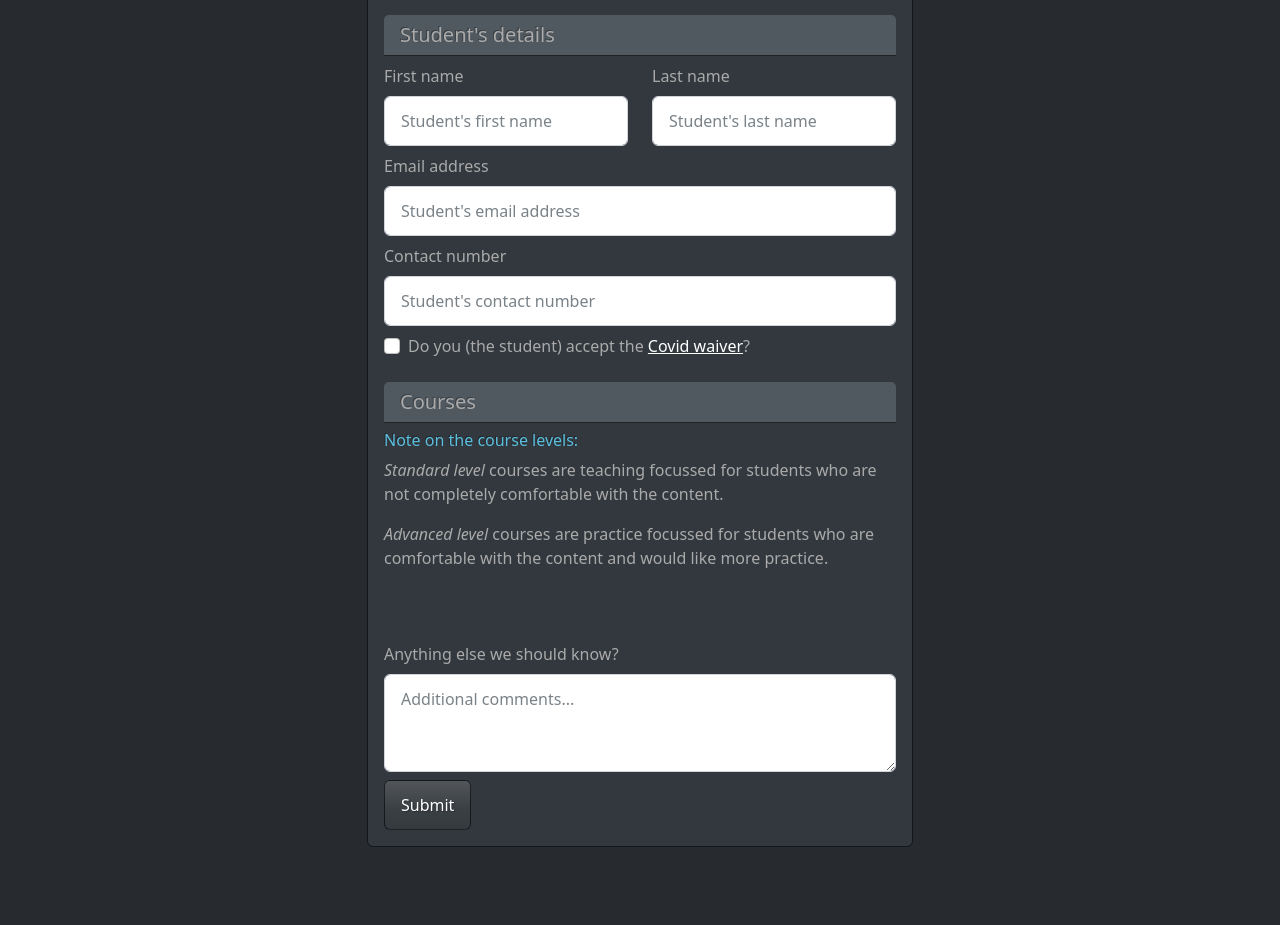
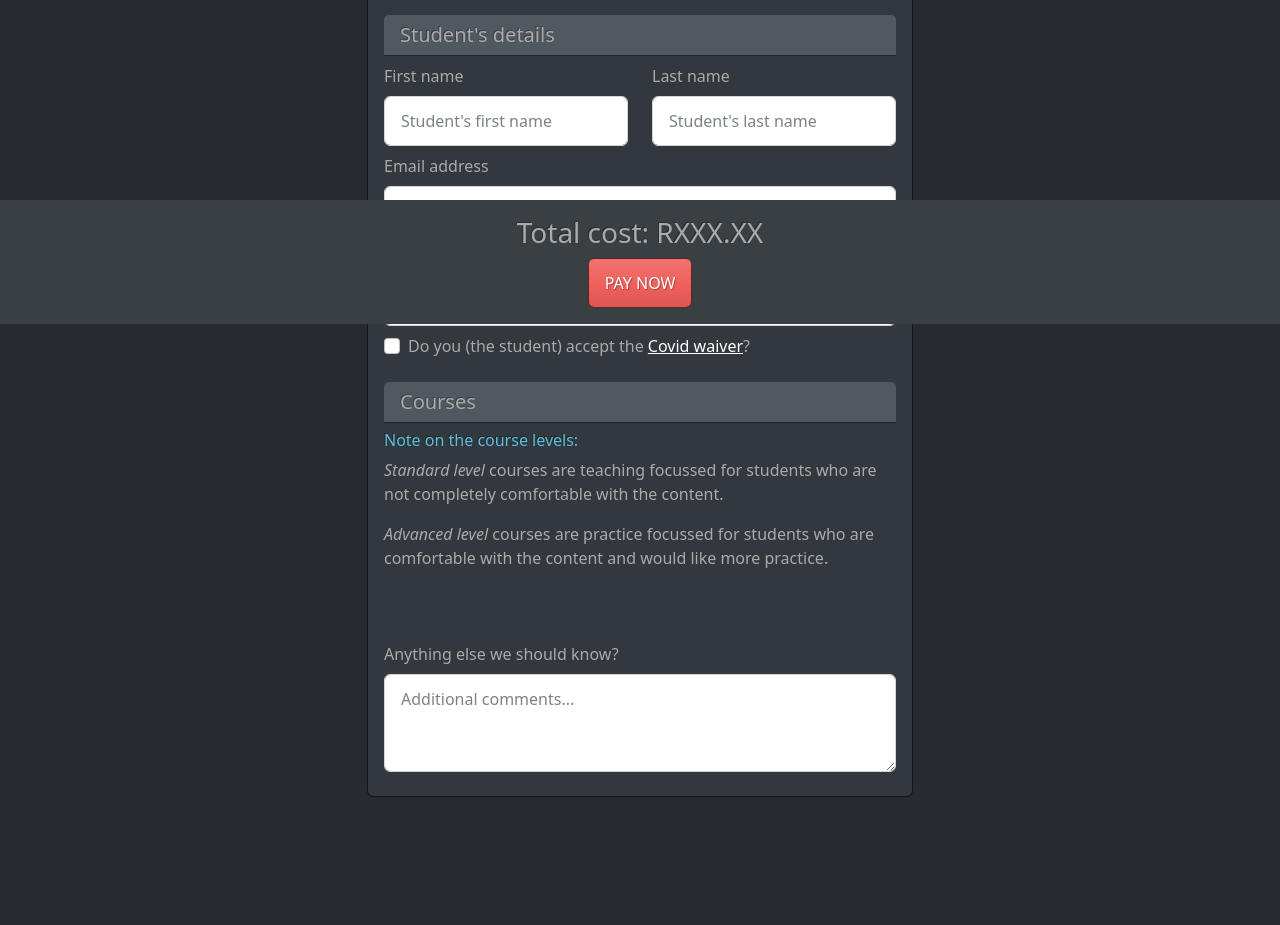
Before and after one commit to jononunes/seminar-signup, a Django app: page / in a window 1280 px wide. Shown: the part 476-1401 px from the top of the page. Before the commit the page ends 1323 px from the top, so only its background shows below. Run offline with Django 3.2, Linux system fonts and the light colour scheme; data that the repository does not hold is empty.

Commit message:
Added a bottom border on the template.

```diff
--- a/database/templates/database/signup_form.html
+++ b/database/templates/database/signup_form.html
@@ -14,15 +14,15 @@
     <link href="https://bootswatch.com/5/slate/bootstrap.min.css" rel="stylesheet">
 </head>
 <body>
-<div class="container my-5">
+<form action="{% url 'register' %}" method="post">
+    {% csrf_token %}
+    <div class="container my-5" style="padding-bottom:80px">
         <div class="row justify-content-center">
             <div class="col-lg-6 col-md-12">
                 <div class="card">
                     <h3 class="card-header">
                         Sign up for our seminars below
                     </h3>
-                <form action="{% url 'register' %}" method="post">
-                    {% csrf_token %}
                     <fieldset class="card-body">
                         <div class="py-2">
                             <h5 class="card-header">Parent/guardian's details</h5>
@@ -127,13 +127,21 @@
                                       name="additionalInfoTextArea" rows="3"
                                       placeholder="Additional comments..."></textarea>
                         </div>
-
-                        <button type="submit" value="OK" class="btn btn-primary">Submit</button>
                     </fieldset>
-                </form>
                 </div>
             </div>
         </div>
     </div>
+    <footer class="footer fixed-bottom mt-5 py-3 bg-primary">
+        <div class="container">
+            <div class="d-flex justify-content-center">
+                <h3>Total cost: RXXX.XX</h3>
+            </div>
+            <div class="d-flex justify-content-center">
+                <button type="submit" value="OK" class="btn btn-danger">PAY NOW</button>
+            </div>
+        </div>
+    </footer>
+</form>
 </body>
 </html>
```
Lines whose indentation alone changed are shown as unchanged.
